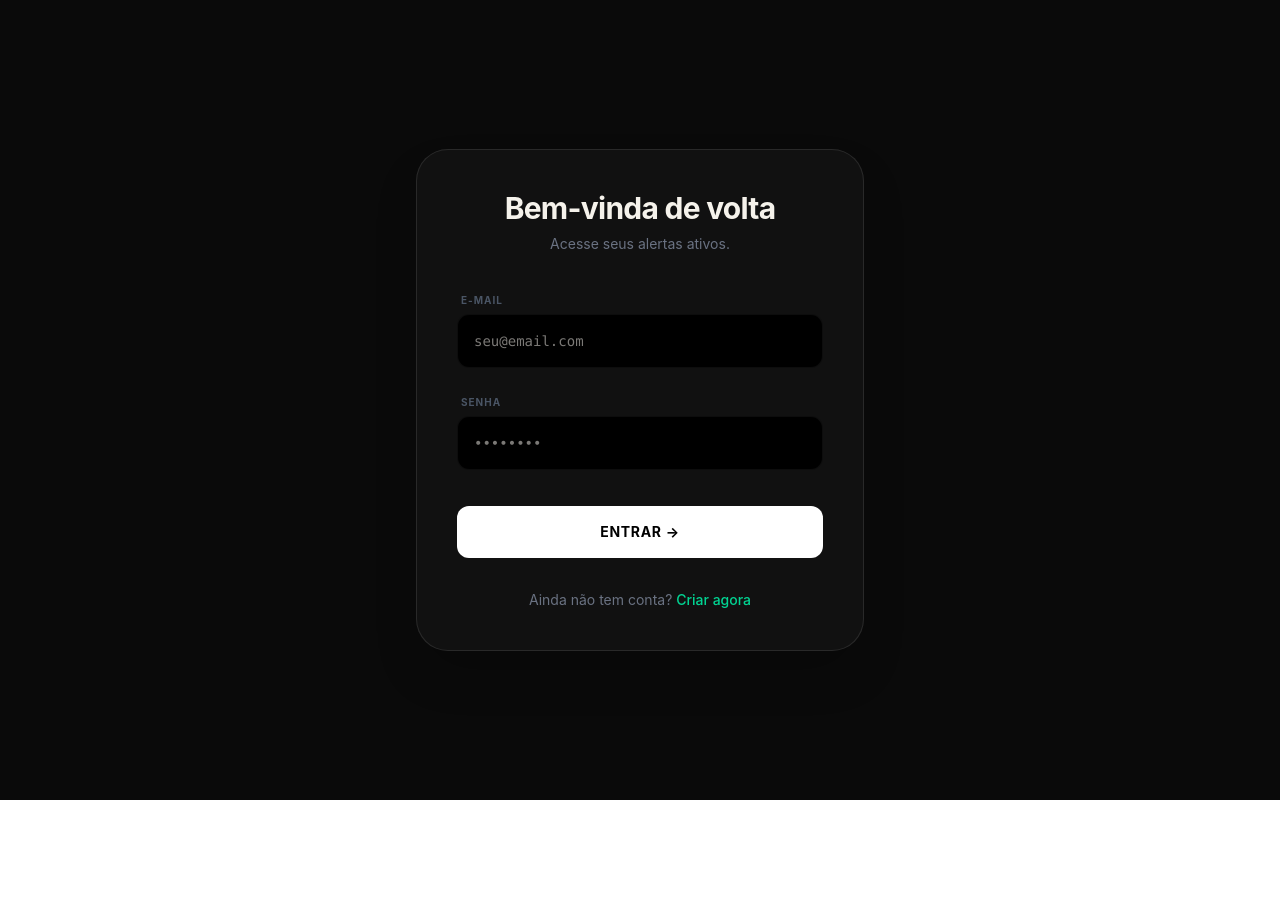
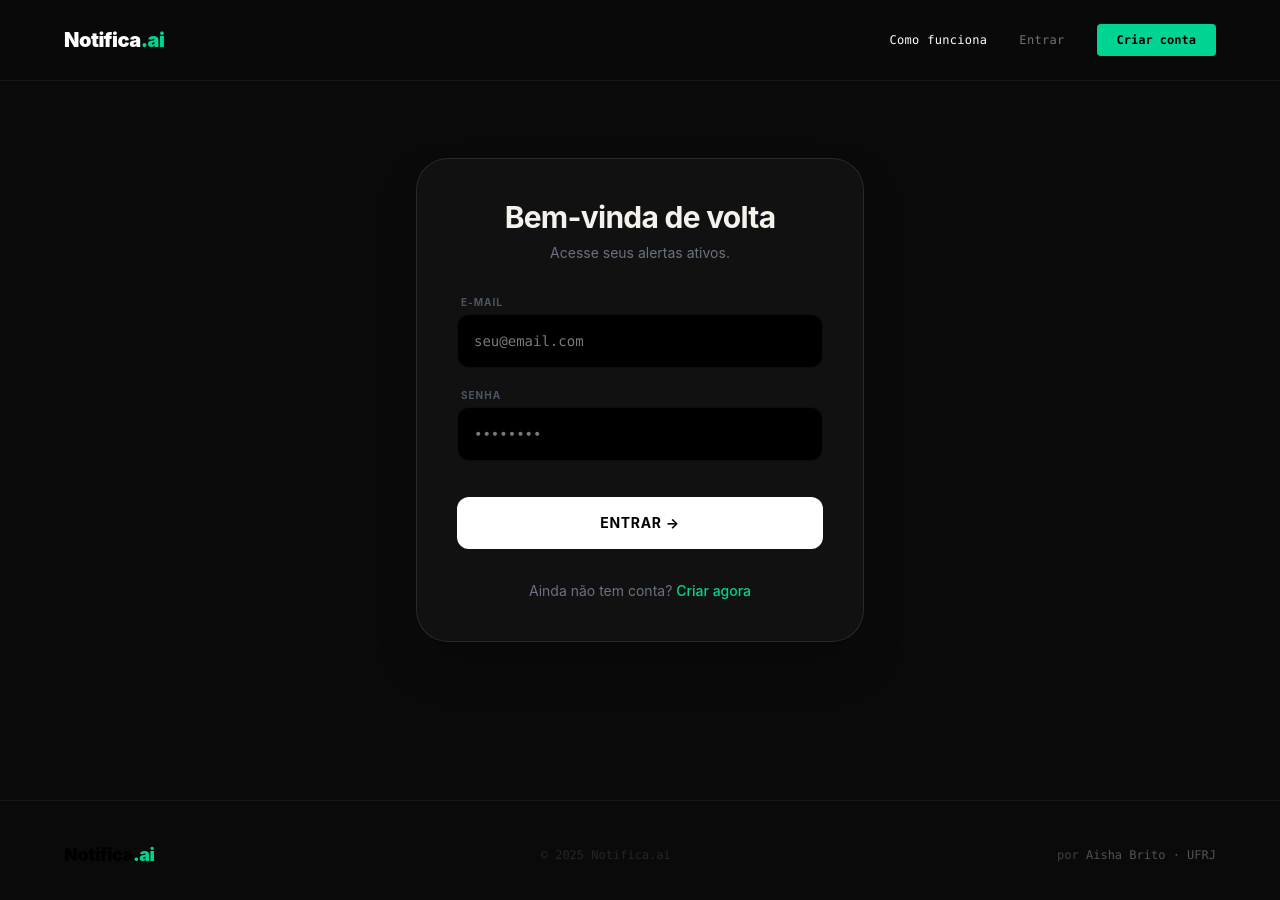
Before and after one commit to Aishabrito/notifica-ai, a React (Vite) app in the folder frontend/: page /login in a window 1280 px wide. Shown: the top 900 px of the page. Before the commit the page ends 800 px from the top, so only its background shows below. Built offline with nearby package versions, Linux system fonts and the light colour scheme.

Commit message:
refactor: componentizando login e cadastro

```diff
--- /dev/null
+++ b/frontend/src/components/auth-card.tsx
@@ -0,0 +1,21 @@
+import { ReactNode } from "react";
+
+interface AuthCardProps {
+  title: string;
+  subtitle: string;
+  children: ReactNode;
+  footer?: ReactNode;
+}
+
+export const AuthCard = ({ title, subtitle, children, footer }: AuthCardProps) => (
+  <div className="min-h-screen flex items-center justify-center p-6 text-[#f5f2eb]">
+    <div className="max-w-md w-full bg-[#111] border border-white/10 p-10 rounded-4xl shadow-2xl">
+      <div className="text-center mb-8">
+        <h2 className="text-3xl font-bold tracking-tight">{title}</h2>
+        <p className="text-gray-500 text-sm mt-2">{subtitle}</p>
+      </div>
+      {children}
+      {footer && <div className="mt-8 text-center text-sm text-gray-500">{footer}</div>}
+    </div>
+  </div>
+);
--- /dev/null
+++ b/frontend/src/components/input.tsx
@@ -0,0 +1,33 @@
+interface InputProps {
+  type?: string;
+  placeholder?: string;
+  label?: string;
+  value?: string;
+  onChange?: (e: React.ChangeEvent<HTMLInputElement>) => void;
+  required?: boolean;
+}
+
+export const Input = ({
+  type = "text",
+  placeholder,
+  label,
+  value,
+  onChange,
+  required,
+}: InputProps) => (
+  <div className="flex flex-col gap-1">
+    {label && (
+      <label className="text-[10px] font-bold text-gray-600 uppercase tracking-widest ml-1">
+        {label}
+      </label>
+    )}
+    <input
+      type={type}
+      placeholder={placeholder}
+      value={value}
+      onChange={onChange}
+      required={required}
+      className="w-full bg-black border border-white/5 p-4 rounded-xl outline-none focus:border-emerald-400 transition-all font-mono text-sm"
+    />
+  </div>
+);
--- a/frontend/src/pages/Cadastro.jsx
+++ b/frontend/src/pages/Cadastro.jsx
@@ -1,31 +1,38 @@
-import { Link } from 'react-router-dom';
+import { Link } from "react-router-dom";
+import { Navbar }   from "../components/navbar";
+import { Footer }   from "../components/footer";
+import { AuthCard } from "../components/auth-card";
+import { Input }    from "../components/input";
 
 export default function Cadastro() {
   return (
-    <div className="min-h-screen flex items-center justify-center p-6 text-[#f5f2eb]">
-      <div className="max-w-md w-full bg-[#111] border border-white/10 p-10 rounded-4xl shadow-2xl">
-        <div className="text-center mb-8">
-          <h2 className="text-3xl font-bold tracking-tight">Crie sua conta</h2>
-          <p className="text-gray-500 text-sm mt-2">Comece a monitorar em 20 segundos.</p>
-        </div>
-
+    <>
+      <Navbar />
+      <AuthCard
+        title="Crie sua conta"
+        subtitle="Comece a monitorar em 20 segundos."
+        footer={
+          <>
+            Já é cadastrada?{" "}
+            <Link to="/login" className="text-white font-medium hover:underline">
+              Fazer login
+            </Link>
+          </>
+        }
+      >
         <form className="space-y-4">
           <div className="grid grid-cols-2 gap-4">
-            <input type="text" placeholder="Nome" className="w-full bg-black border border-white/5 p-4 rounded-xl outline-none focus:border-emerald-400 font-mono text-sm" />
-            <input type="text" placeholder="Sobrenome" className="w-full bg-black border border-white/5 p-4 rounded-xl outline-none focus:border-emerald-400 font-mono text-sm" />
+            <Input placeholder="Nome" />
+            <Input placeholder="Sobrenome" />
           </div>
-          <input type="email" placeholder="Seu melhor e-mail" className="w-full bg-black border border-white/5 p-4 rounded-xl outline-none focus:border-emerald-400 font-mono text-sm" />
-          <input type="password" placeholder="Senha (min. 8 caracteres)" className="w-full bg-black border border-white/5 p-4 rounded-xl outline-none focus:border-emerald-400 font-mono text-sm" />
-
+          <Input type="email"    placeholder="Seu melhor e-mail" />
+          <Input type="password" placeholder="Senha (min. 8 caracteres)" />
           <button className="w-full bg-emerald-400 text-black font-bold py-4 rounded-xl hover:bg-emerald-300 transition-all mt-4 text-sm uppercase tracking-wider">
             Criar conta gratuita
           </button>
         </form>
-
-        <div className="mt-8 text-center text-sm text-gray-500">
-          Já é cadastrada? <Link to="/login" className="text-white font-medium hover:underline">Fazer login</Link>
-        </div>
-      </div>
-    </div>
+      </AuthCard>
+      <Footer />
+    </>
   );
 }
--- a/frontend/src/pages/Login.jsx
+++ b/frontend/src/pages/Login.jsx
@@ -1,32 +1,34 @@
-import { Link } from 'react-router-dom';
+import { Link } from "react-router-dom";
+import { Navbar }   from "../components/navbar";
+import { Footer }   from "../components/footer";
+import { AuthCard } from "../components/auth-card";
+import { Input }    from "../components/input";
 
 export default function Login() {
   return (
-    <div className="min-h-screen flex items-center justify-center p-6 text-[#f5f2eb]">
-      <div className="max-w-md w-full bg-[#111] border border-white/10 p-10 rounded-4xl shadow-2xl">
-        <div className="text-center mb-8">
-          <h2 className="text-3xl font-bold tracking-tight">Bem-vinda de volta</h2>
-          <p className="text-gray-500 text-sm mt-2">Acesse seus alertas ativos.</p>
-        </div>
-
+    <>
+      <Navbar />
+      <AuthCard
+        title="Bem-vinda de volta"
+        subtitle="Acesse seus alertas ativos."
+        footer={
+          <>
+            Ainda não tem conta?{" "}
+            <Link to="/cadastro" className="text-emerald-400 font-medium hover:underline">
+              Criar agora
+            </Link>
+          </>
+        }
+      >
         <form className="space-y-5">
-          <div>
-            <label className="text-[10px] font-bold text-gray-600 uppercase tracking-widest ml-1">E-mail</label>
-            <input type="email" placeholder="seu@email.com" className="w-full bg-black border border-white/5 p-4 rounded-xl mt-1 outline-none focus:border-emerald-400 transition-all font-mono text-sm" />
-          </div>
-          <div>
-            <label className="text-[10px] font-bold text-gray-600 uppercase tracking-widest ml-1">Senha</label>
-            <input type="password" placeholder="••••••••" className="w-full bg-black border border-white/5 p-4 rounded-xl mt-1 outline-none focus:border-emerald-400 transition-all font-mono text-sm" />
-          </div>
+          <Input type="email"    label="E-mail" placeholder="seu@email.com" />
+          <Input type="password" label="Senha"  placeholder="••••••••" />
           <button className="w-full bg-white text-black font-bold py-4 rounded-xl hover:bg-gray-200 transition-all mt-4 text-sm uppercase tracking-wider">
             Entrar →
           </button>
         </form>
-
-        <div className="mt-8 text-center text-sm text-gray-500">
-          Ainda não tem conta? <Link to="/cadastro" className="text-emerald-400 font-medium hover:underline">Criar agora</Link>
-        </div>
-      </div>
-    </div>
+      </AuthCard>
+      <Footer />
+    </>
   );
 }
```
